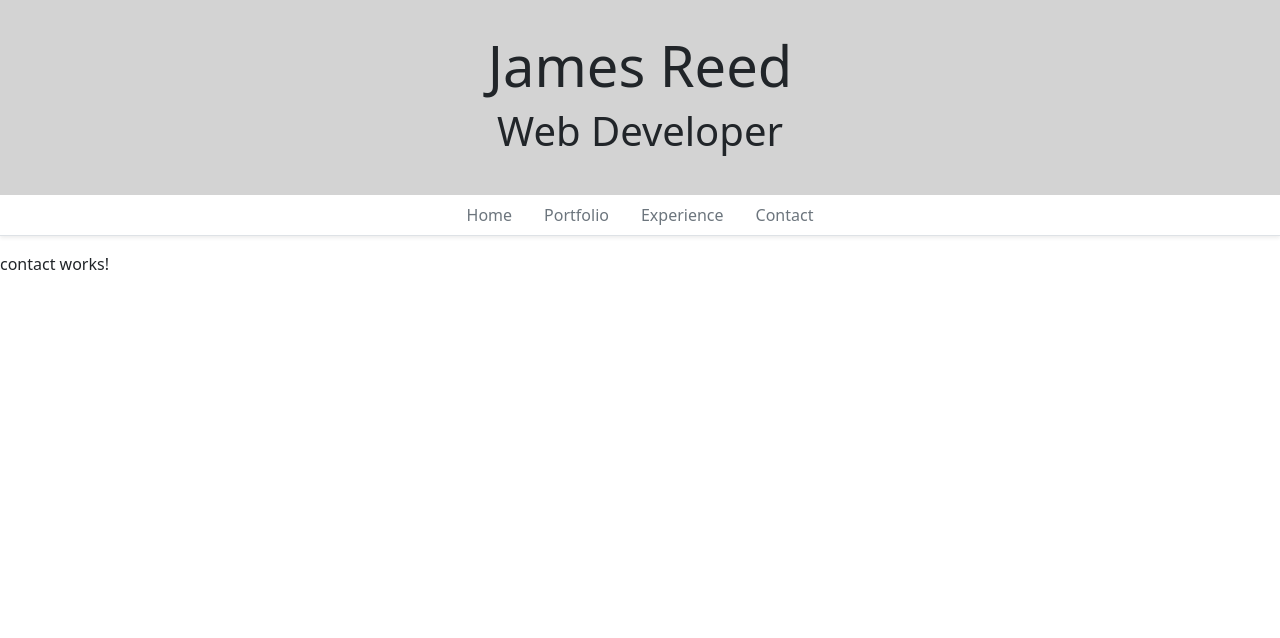
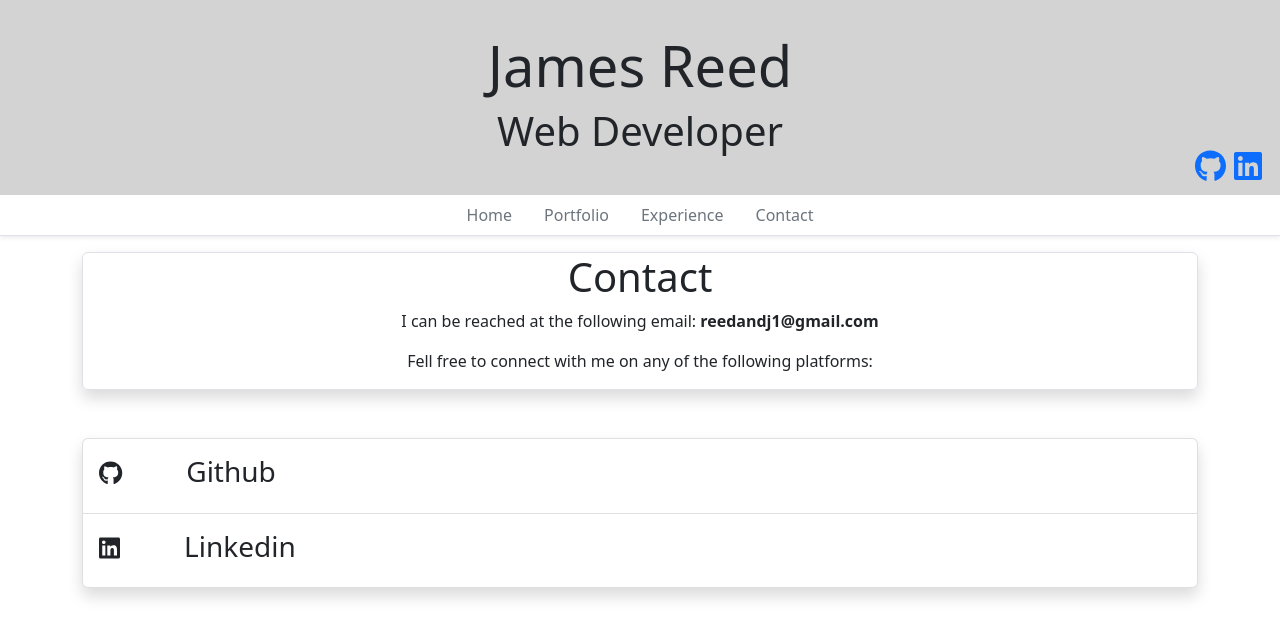
Before and after one commit to reed756/angular-portfolio-website, an Angular app: page /contact in a window 1280 px wide. Shown: the top 638 px of the page. Built offline with nearby package versions, Linux system fonts and the light colour scheme.

Commit message:
fill out contact page

```diff
--- a/package.json
+++ b/package.json
@@ -18,6 +18,11 @@
     "@angular/platform-browser": "^17.1.0",
     "@angular/platform-browser-dynamic": "^17.1.0",
     "@angular/router": "^17.1.0",
+    "@fortawesome/angular-fontawesome": "^0.14.1",
+    "@fortawesome/fontawesome-svg-core": "^6.4.2",
+    "@fortawesome/free-brands-svg-icons": "^6.4.2",
+    "@fortawesome/free-regular-svg-icons": "^6.4.2",
+    "@fortawesome/free-solid-svg-icons": "^6.4.2",
     "ngx-bootstrap": "^12.0.0",
     "rxjs": "~7.8.0",
     "tslib": "^2.3.0",
--- a/src/app/contact/contact.component.html
+++ b/src/app/contact/contact.component.html
@@ -1 +1,21 @@
-<p>contact works!</p>
+<div class="container">
+  <div class="text-center border mb-5 shadow rounded">
+    <h1>
+      Contact
+    </h1>
+    <p>I can be reached at the following email: <b>reedandj1&#64;gmail.com</b></p>
+    <p>Fell free to connect with me on any of the following platforms:</p>
+  </div>
+  <div class="list-group shadow">
+    <a href="https://github.com/reed756" class="list-group-item list-group-item-action d-flex gap-3 py-3"
+      target="_blank">
+      <fa-icon [icon]="faGithub" class="rounded-circle flex-shrink-0 me-5"></fa-icon>
+      <h3>Github</h3>
+    </a>
+    <a href="https://www.linkedin.com/in/james-an-reed/"
+      class="list-group-item list-group-item-action d-flex gap-3 py-3" target="_blank">
+      <fa-icon [icon]="faLinkedin" class="rounded-circle flex-shrink-0 me-5"></fa-icon>
+      <h3>Linkedin</h3>
+    </a>
+  </div>
+</div>
--- a/src/app/contact/contact.component.scss
+++ b/src/app/contact/contact.component.scss
@@ -0,0 +1,3 @@
+fa-icon {
+  font-size: 1.5rem;
+}
--- a/src/app/contact/contact.component.ts
+++ b/src/app/contact/contact.component.ts
@@ -1,14 +1,19 @@
 import { Component } from '@angular/core';
 import { Title } from '@angular/platform-browser';
+import { FontAwesomeModule } from '@fortawesome/angular-fontawesome';
+import { faGithub } from '@fortawesome/free-brands-svg-icons';
+import { faLinkedin } from '@fortawesome/free-brands-svg-icons';
 
 @Component({
   selector: 'app-contact',
   standalone: true,
-  imports: [],
+  imports: [FontAwesomeModule],
   templateUrl: './contact.component.html',
   styleUrl: './contact.component.scss'
 })
 export class ContactComponent {
+  faGithub = faGithub;
+  faLinkedin = faLinkedin;
 
   constructor(private title: Title) {
     this.title.setTitle('James Reed - Contact');
--- a/src/app/header/header.component.html
+++ b/src/app/header/header.component.html
@@ -1,6 +1,15 @@
-<div class="jumbotron">
+<div class="jumbotron" style="position: relative;">
   <div class="text-center">
     <h1 class="display-4">James Reed</h1>
     <h1>Web Developer</h1>
   </div>
+
+  <div style="position: absolute; bottom: 5px; right: 10px;">
+    <a href="https://github.com/reed756" class="" target="_blank">
+      <fa-icon [icon]="faGithub" class="rounded-circle me-2"></fa-icon>
+    </a>
+    <a href="https://www.linkedin.com/in/james-an-reed/" class="" target="_blank">
+      <fa-icon [icon]="faLinkedin" class="rounded-circle me-2"></fa-icon>
+    </a>
+  </div>
 </div>
--- a/src/app/header/header.component.scss
+++ b/src/app/header/header.component.scss
@@ -2,3 +2,7 @@
   padding: 2em 1em;
   background-color: lightgrey;
 }
+
+fa-icon {
+  font-size: 2rem;
+}
--- a/src/app/header/header.component.ts
+++ b/src/app/header/header.component.ts
@@ -1,12 +1,15 @@
 import { Component } from '@angular/core';
-
+import { FontAwesomeModule } from '@fortawesome/angular-fontawesome';
+import { faGithub } from '@fortawesome/free-brands-svg-icons';
+import { faLinkedin } from '@fortawesome/free-brands-svg-icons';
 @Component({
   selector: 'app-header',
   standalone: true,
-  imports: [],
+  imports: [FontAwesomeModule],
   templateUrl: './header.component.html',
   styleUrl: './header.component.scss'
 })
 export class HeaderComponent {
-
+  faGithub = faGithub;
+  faLinkedin = faLinkedin;
 }
--- a/src/index.html
+++ b/src/index.html
@@ -13,6 +13,7 @@
 
 <body>
   <app-root></app-root>
+  <script src="https://kit.fontawesome.com/9278862d7c.js" crossorigin="anonymous"></script>
 </body>
 
 </html>
```
Also changed, not shown: 1 other file (tests, documents, lock files or other folders).
